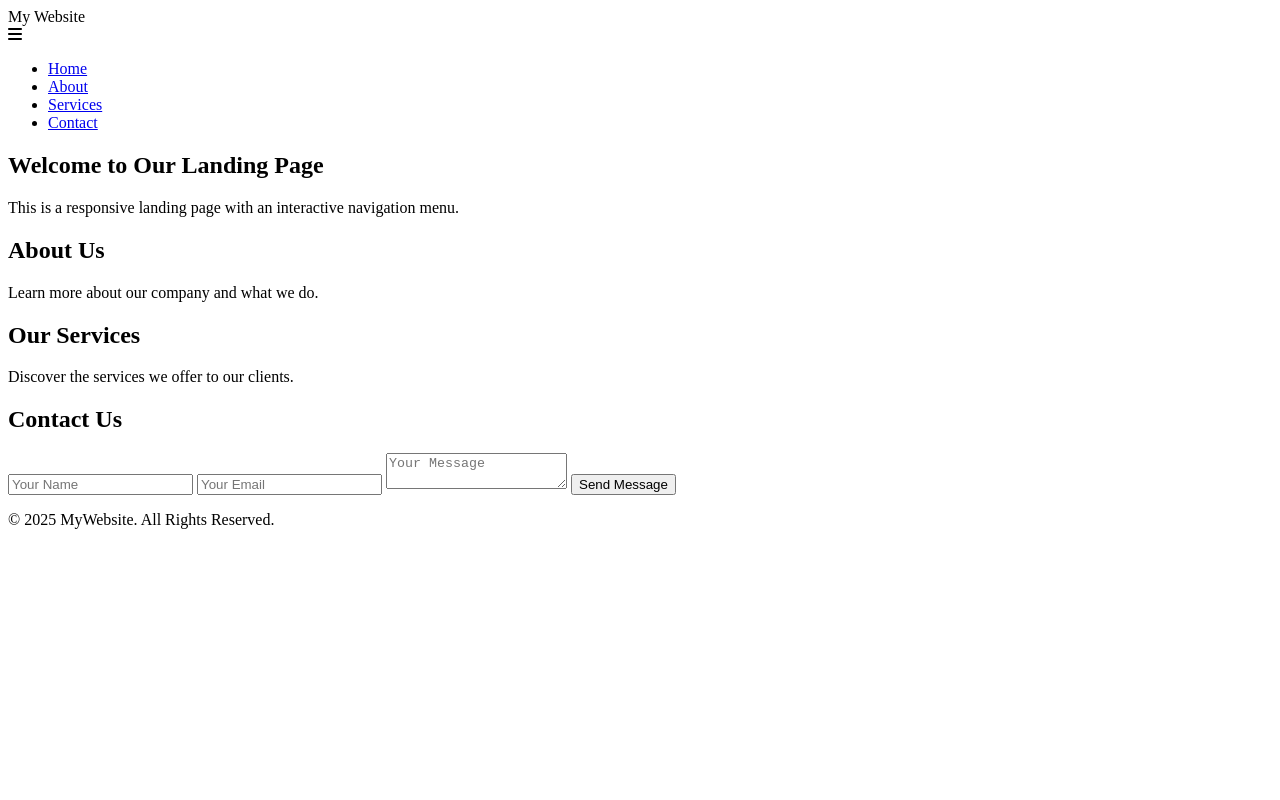
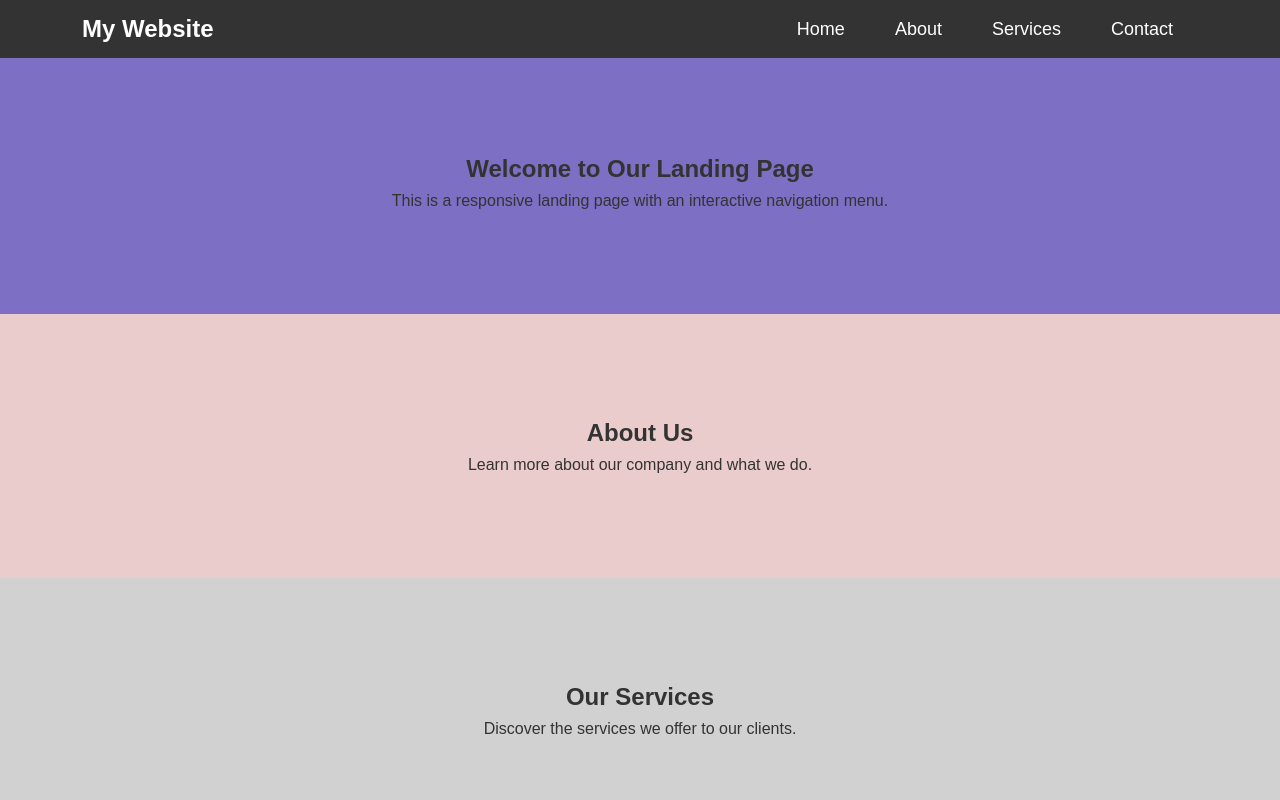
Before and after one commit to Sujith-2609/PRODIGY_WD_01, a plain HTML site: page index.html in a window 1280 px wide. Shown: the top 800 px of the page. Drawn offline with Linux system fonts and the light colour scheme.

Commit message:
index.html

```diff
--- a/index.html
+++ b/index.html
@@ -4,7 +4,7 @@
     <meta charset="UTF-8">
     <meta name="viewport" content="width=device-width, initial-scale=1.0">
     <title>Responsive Landing Page</title>
-    <link rel="stylesheet" href="style2.css">
+    <link rel="stylesheet" href="style.css">
     <!-- Font Awesome for Hamburger Icon -->
     <link rel="stylesheet" href="https://cdnjs.cloudflare.com/ajax/libs/font-awesome/6.0.0-beta3/css/all.min.css">
 </head>
@@ -62,6 +62,6 @@
 <footer>
 <p>&copy; 2025 MyWebsite. All Rights Reserved.</p>
 </footer>
-    <script src="index2.js"></script>
+    <script src="index.js"></script>
 </body>
 </html>
```
